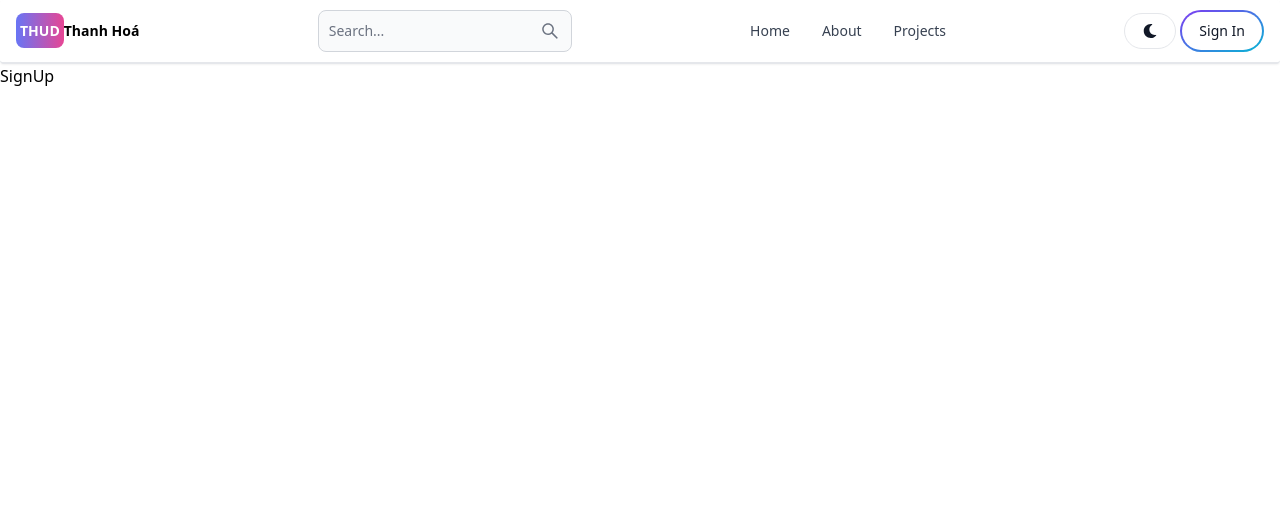
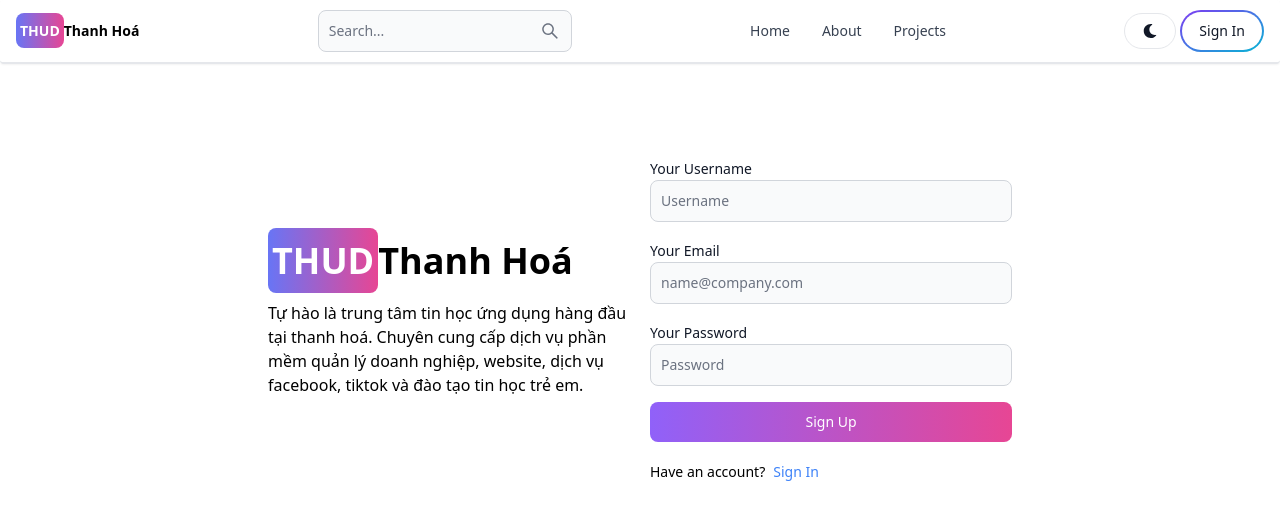
Before and after one commit to jpkato123/thudthanhhoa1, a React (Vite) app in the folder client/: page /sign-up in a window 1280 px wide. Shown: the top 520 px of the page. Built offline with nearby package versions, Linux system fonts and the light colour scheme.

Commit message:
complete signup page ui

```diff
--- a/client/src/pages/SignUp.jsx
+++ b/client/src/pages/SignUp.jsx
@@ -1,7 +1,47 @@
-
-
+import {Link} from 'react-router-dom'
+import {Button, Label, TextInput} from 'flowbite-react'
 export default function SignUp() {
   return (
-    <div>SignUp</div>
-  )
+    <div className="min-h-screen mt-20">
+      <div className="flex p-3 max-w-3xl mx-auto flex-col md:flex-row md:items-center gap-5">
+        {/* left side */}
+        <div className="flex-1">
+          <Link
+            to={"/"}
+            className="text-4xl whitespace-nowrap font-bold dark:text-white"
+          >
+            <span className=" bg-gradient-to-r from-indigo-500 to-pink-500 rounded-lg py-2 px-1 text-white">
+              THUD
+            </span>
+            <span className="">Thanh Hoá</span>
+          </Link>
+          <p className="text-md mt-5 text-wrap">Tự hào là trung tâm tin học ứng dụng hàng đầu tại thanh hoá. Chuyên cung cấp dịch vụ phần mềm quản lý doanh nghiệp, website, dịch vụ facebook, tiktok và đào tạo tin học trẻ em.</p>
+        </div>
+        {/* right side */}
+        <div className="flex-1">
+          <form className='flex flex-col gap-4'>
+            <div className="">
+              <Label value='Your Username'></Label>
+              <TextInput type='text' placeholder='Username' id='username'/>
+            </div>
+            <div className="">
+              <Label value='Your Email'></Label>
+              <TextInput type='email' placeholder='name@company.com' id='email'/>
+            </div>
+            <div className="">
+              <Label value='Your Password'></Label>
+              <TextInput type='password' placeholder='Password' id='password'/>
+            </div>
+            <Button type='submit' gradientDuoTone={'purpleToPink'}>Sign Up</Button>
+          </form>
+          <div className="flex gap-2 text-sm mt-5">
+            <span>Have an account?</span>
+            <Link to={'/sign-in'} className='text-blue-500'>
+              Sign In
+            </Link>
+          </div>
+        </div>
+      </div>
+    </div>
+  );
 }
```
